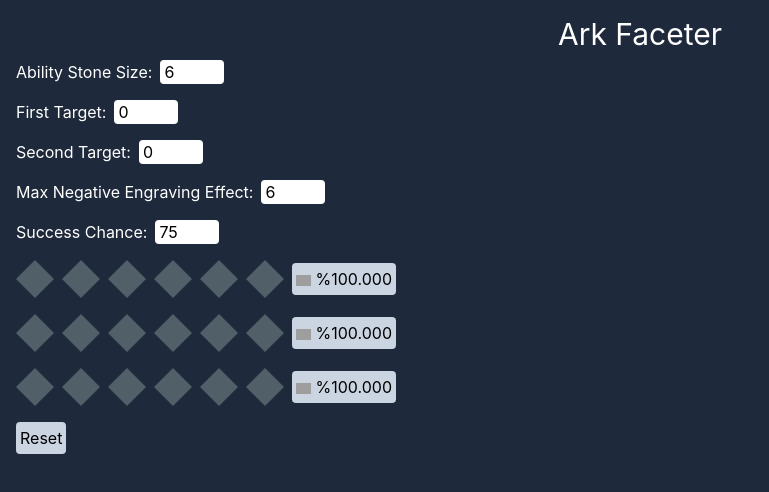
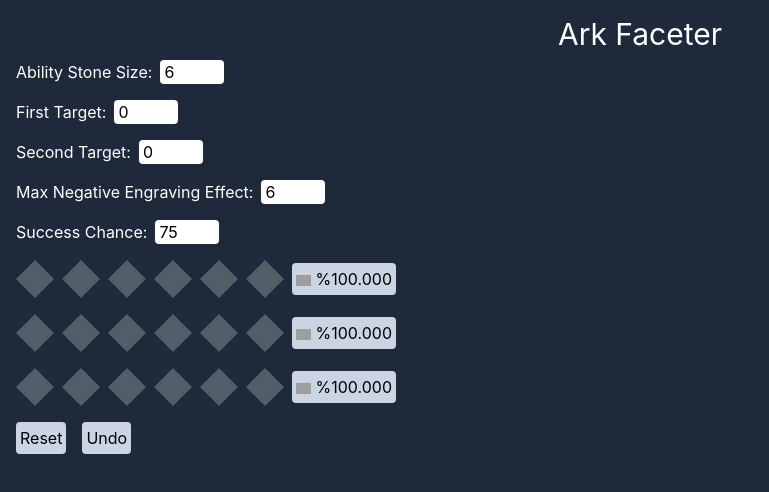
Before and after one commit to Bony-Ben/ark-faceter, a React (Create React App) app: page / in a window 1280 px wide. Shown: the top 492 px of the page, without its empty margins (0-769 px from the left). Built offline with nearby package versions, Linux system fonts and the light colour scheme; grey boxes are pictures that could not be loaded.

Commit message:
Added undo

```diff
--- a/src/App.js
+++ b/src/App.js
@@ -2,6 +2,8 @@ import FacetTile from "./components/FacetTile";
 import NumericFormField from "./components/NumericFormField";
 import Brain from "./Brain.js";
 import { useState, useEffect } from "react";
+
+const history = [];
 
 function App() {
   const [size, setSize] = useState(6);
@@ -18,6 +20,17 @@ function App() {
   const [percent2, setPercent2] = useState(0);
   const [percent3, setPercent3] = useState(0);
 
+  const undo = () => {
+    const item = history.pop();
+    if (item === 1) {
+      setFacetList1(facetList1.slice(0, facetList1.length - 1));
+    } else if (item === 2) {
+      setFacetList2(facetList2.slice(0, facetList2.length - 1));
+    } else {
+      setFacetList3(facetList3.slice(0, facetList3.length - 1));
+    }
+  };
+
   const getListData = (list) => {
     const success = list.filter((f) => f).length;
     return { success, fail: list.length - success };
@@ -27,7 +40,7 @@ function App() {
     setFacetList1([]);
     setFacetList2([]);
     setFacetList3([]);
-  }
+  };
 
   useEffect(() => {
     const brain = new Brain(size, min1, min2, max);
@@ -95,10 +108,12 @@ function App() {
           onSuccess={() => {
             setChance(Math.max(25, chance - 10));
             setFacetList1([...facetList1, true]);
+            history.push(1);
           }}
           onFail={() => {
             setChance(Math.min(75, chance + 10));
             setFacetList1([...facetList1, false]);
+            history.push(1);
           }}
           percent={percent1}
         />
@@ -108,10 +123,12 @@ function App() {
           onSuccess={() => {
             setChance(Math.max(25, chance - 10));
             setFacetList2([...facetList2, true]);
+            history.push(2);
           }}
           onFail={() => {
             setChance(Math.min(75, chance + 10));
             setFacetList2([...facetList2, false]);
+            history.push(2);
           }}
           percent={percent2}
         />
@@ -121,20 +138,28 @@ function App() {
           onSuccess={() => {
             setChance(Math.max(25, chance - 10));
             setFacetList3([...facetList3, true]);
+            history.push(3);
           }}
           onFail={() => {
             setChance(Math.min(75, chance + 10));
             setFacetList3([...facetList3, false]);
+            history.push(3);
           }}
           percent={percent3}
         />
       </div>
-      <div>
+      <div className="flex gap-4">
         <button
           className="bg-slate-300 hover:bg-white text-black rounded p-1"
           onClick={resetLists}
         >
           Reset
+        </button>
+        <button
+          className="bg-slate-300 hover:bg-white text-black rounded p-1"
+          onClick={undo}
+        >
+          Undo
         </button>
       </div>
     </div>
```
